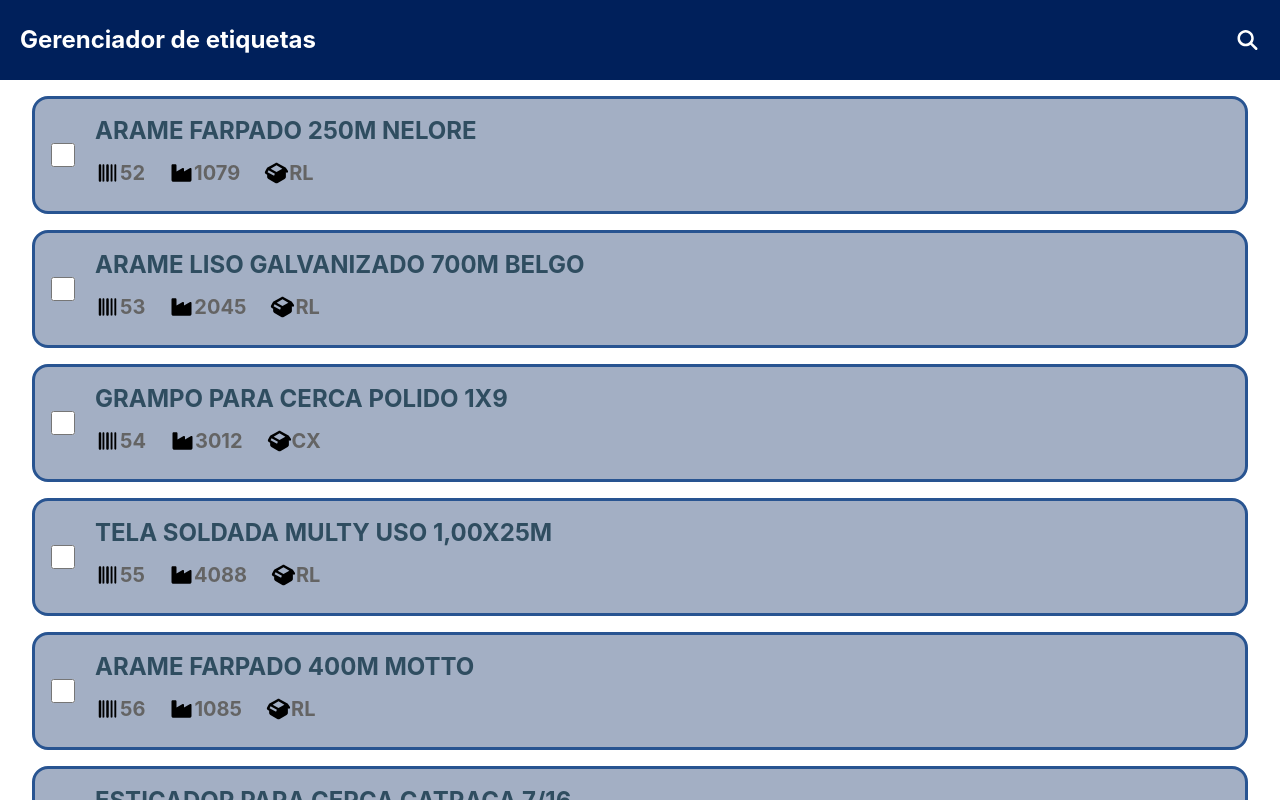
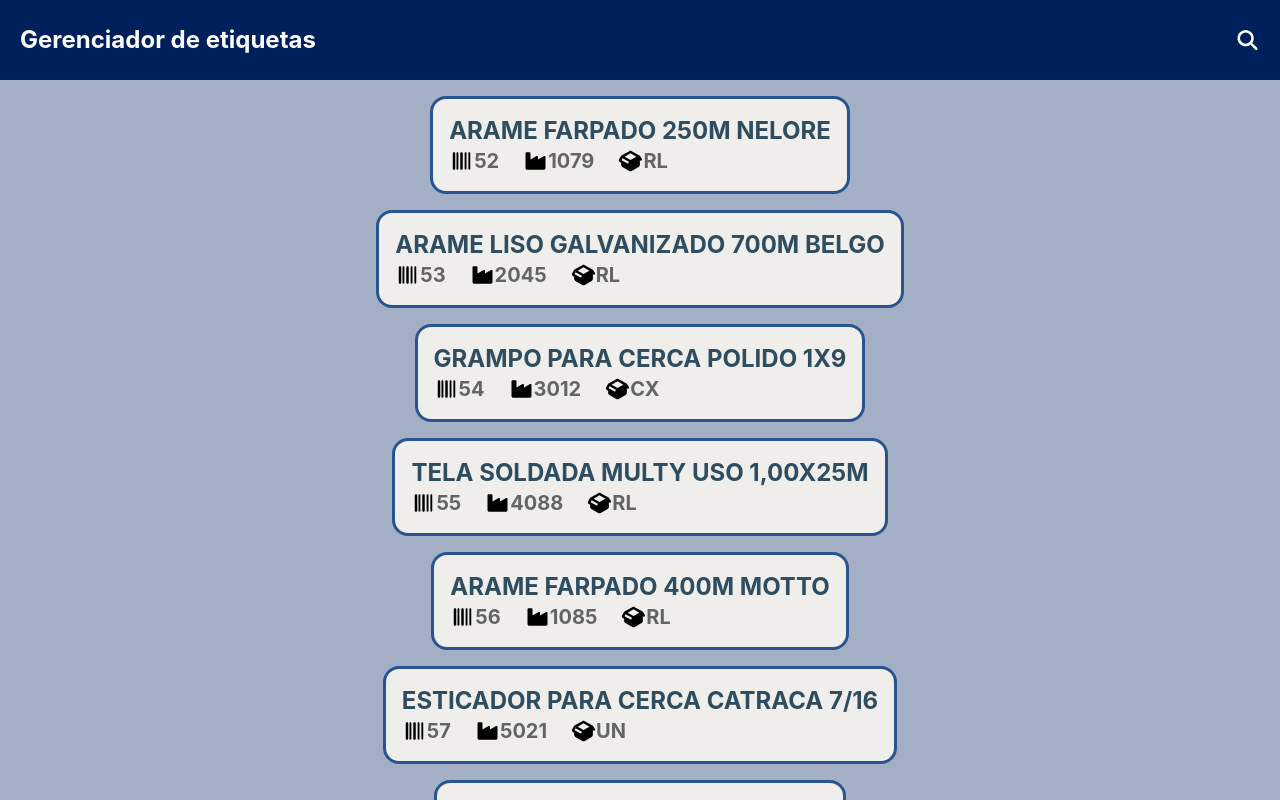
Before and after one commit to alexsandro49/label_generator, a Vue app: page / in a window 1280 px wide. Shown: the top 800 px of the page. Built offline with nearby package versions, Linux system fonts and the light colour scheme.

Commit message:
feat: float modal

```diff
--- a/src/components/ListCardComponent.vue
+++ b/src/components/ListCardComponent.vue
@@ -3,51 +3,53 @@ import { FontAwesomeIcon } from '@fortawesome/vue-fontawesome';
 import { faBarcode } from '@fortawesome/free-solid-svg-icons';
 import { faIndustry } from '@fortawesome/free-solid-svg-icons';
 import { faBoxOpen } from '@fortawesome/free-solid-svg-icons';
+import type { Product } from '../utils/types';
 
 const props = defineProps<{
-  product: { name: string,
-  code: number,
-  factoryCode: number,
-  package: string};
+  product: Product,
+  productIndex: number
 }>();
+
+const emit = defineEmits({
+  openFloatModal: (productIndex) => productIndex
+});
 </script>
 
 <template>
-  <div class="w-full flex gap-5 box-content bg-[#A3AFC4] h-20 rounded-2xl border-dusk-blue border-3 p-4">
-    <input
-      class="w-6 accent-dusk-blue"
-      type="checkbox"
-      name="statusCheckbox"
+  <div
+    class="w-full bg-[#efeeea] rounded-2xl border-dusk-blue border-3 p-4 box-content flex flex-col justify-between"
   >
+    <h1
+      class="text-2xl font-bold text-[#2f4d60] cursor-pointer"
+      @click.stop="emit('openFloatModal', productIndex);"
+    >
+      {{ props.product.name }}
+    </h1>
 
-    <span class="box-content h-18 flex flex-col justify-between">
-      <h1 class="text-2xl font-bold text-[#2f4d60]">{{ props.product.name }}</h1>
-
-      <span class="flex gap-6 text-xl font-bold text-[#646464]">
-        <span class="flex items-center">
+    <div class="flex gap-6 text-xl font-bold text-[#646464]">
+      <div class="flex items-center">
         <FontAwesomeIcon
           class="text-black text-xl cursor-pointer"
           :icon="faBarcode"
         />
         <p>{{ props.product.code }}</p>
-        </span>
+      </div>
 
-        <span class="flex items-center">
+      <div class="flex items-center">
         <FontAwesomeIcon
           class="text-black text-xl cursor-pointer"
           :icon="faIndustry"
         />
         <p>{{ props.product.factoryCode }}</p>
-        </span>
+      </div>
 
-        <span class="flex items-center">
+      <div class="flex items-center">
         <FontAwesomeIcon
           class="text-black text-xl cursor-pointer"
           :icon="faBoxOpen"
         />
         <p>{{ props.product.package }}</p>
-        </span>
-      </span>
-    </span>
+      </div>
+    </div>
   </div>
 </template>
--- /dev/null
+++ b/src/components/ListCartDetailsComponent.vue
@@ -0,0 +1,56 @@
+<script setup lang="ts">
+import { FontAwesomeIcon } from '@fortawesome/vue-fontawesome';
+import { faDownload } from '@fortawesome/free-solid-svg-icons';
+import type { Product } from '../utils/types';
+
+const emit = defineEmits(['previousCard', 'nextCard']);
+
+const props = defineProps<{
+  products: Product[],
+  productIndex: number
+}>();
+</script>
+
+<template>
+  <div class="h-[60vh] bg-white flex flex-col justify-between">
+    <div>
+      <h2 class="text-2xl font-semibold mb-1">
+        {{ props.products[props.productIndex].name }}
+      </h2>
+      <p class="mb-2">
+        100mm x 50mm
+      </p>
+    </div>
+
+    <div class="w-full h-[60%] flex flex-col justify-between">
+      <div class="w-full bg-gray-300 h-[75%] self-center" />
+
+      <div class="w-full h-[18%] flex justify-center gap-2">
+        <button
+          class="w-[15%] border-2 border-dusk-blue rounded-xl font-bold text-dusk-blue hover:bg-bright-marine hover:text-white cursor-pointer"
+          @click.stop="emit('previousCard')"
+        >
+          {{ '<' }}
+        </button>
+        <button
+          class="w-[15%] border-2 border-dusk-blue rounded-xl font-bold text-dusk-blue hover:bg-bright-marine hover:text-white cursor-pointer"
+          @click.stop="emit('nextCard')"
+        >
+          {{ '>' }}
+        </button>
+      </div>
+    </div>
+
+
+    <div class="w-full h-[8%] flex justify-end gap-2">
+      <button class="w-[15%] border-2 rounded-xl text-deep-navy hover:bg-bright-marine hover:text-white cursor-pointer  text-xl border-dusk-blue">
+        <FontAwesomeIcon
+          :icon="faDownload"
+        />
+      </button>
+      <button class="w-[25%] border-2 border-dusk-blue rounded-xl bg-bright-marine text-white font-semibold hover:bg-white hover:text-bright-marine cursor-pointer">
+        Imprimir
+      </button>
+    </div>
+  </div>
+</template>
--- a/src/components/ProductListComponent.vue
+++ b/src/components/ProductListComponent.vue
@@ -1,18 +1,51 @@
 <script setup lang="ts">
 import ListCardComponent from './ListCardComponent.vue';
-import products from '../assets/products.json';
+import productsJson from '../assets/products.json';
+import ListCartDetailsComponent from './ListCartDetailsComponent.vue';
+import { ref } from 'vue';
+
+const products = ref(productsJson);
+const floatModalHidden = ref(true);
+const selectedProductIndex = ref(0);
+
+function openFloatModalHandler(productIndex: number) {
+  selectedProductIndex.value = productIndex;
+  floatModalHidden.value = !floatModalHidden.value;
+}
+
+function changeCard(isNext: boolean) {
+  if (isNext && selectedProductIndex.value < products.value.length) {
+    selectedProductIndex.value++;
+  } else if (!isNext && selectedProductIndex.value > 0) {
+    selectedProductIndex.value--;
+  }
+}
 </script>
 
 <template>
   <main
-    class="bg-white w-full h-full box-content py-4"
+    class="bg-[#A3AFC4] w-full h-full box-content py-4 flex flex-col items-center"
+    @click.stop="floatModalHidden = true"
   >
+    <ListCartDetailsComponent
+      class="w-[85vw] z-40 fixed rounded-2xl p-8 mt-12"
+      :class="{hidden: floatModalHidden}"
+      :products="products"
+      :product-index="selectedProductIndex"
+      @previous-card="changeCard(false)"
+      @next-card="changeCard(true)"
+    />
+
     <div
-      v-for="(product) in products"
+      v-for="(product, index) in products"
       :key="product.code"
       class="flex items-center px-8 pb-4"
     >
-      <ListCardComponent :product />
+      <ListCardComponent
+        :product
+        :product-index="index"
+        @open-float-modal="(productIndex) => openFloatModalHandler(productIndex)"
+      />
     </div>
   </main>
 </template>
--- /dev/null
+++ b/src/utils/types.ts
@@ -0,0 +1,6 @@
+export type Product = {
+    name: string,
+    code: number,
+    factoryCode: number,
+    package: string
+};
```
Lines whose indentation alone changed are shown as unchanged.
